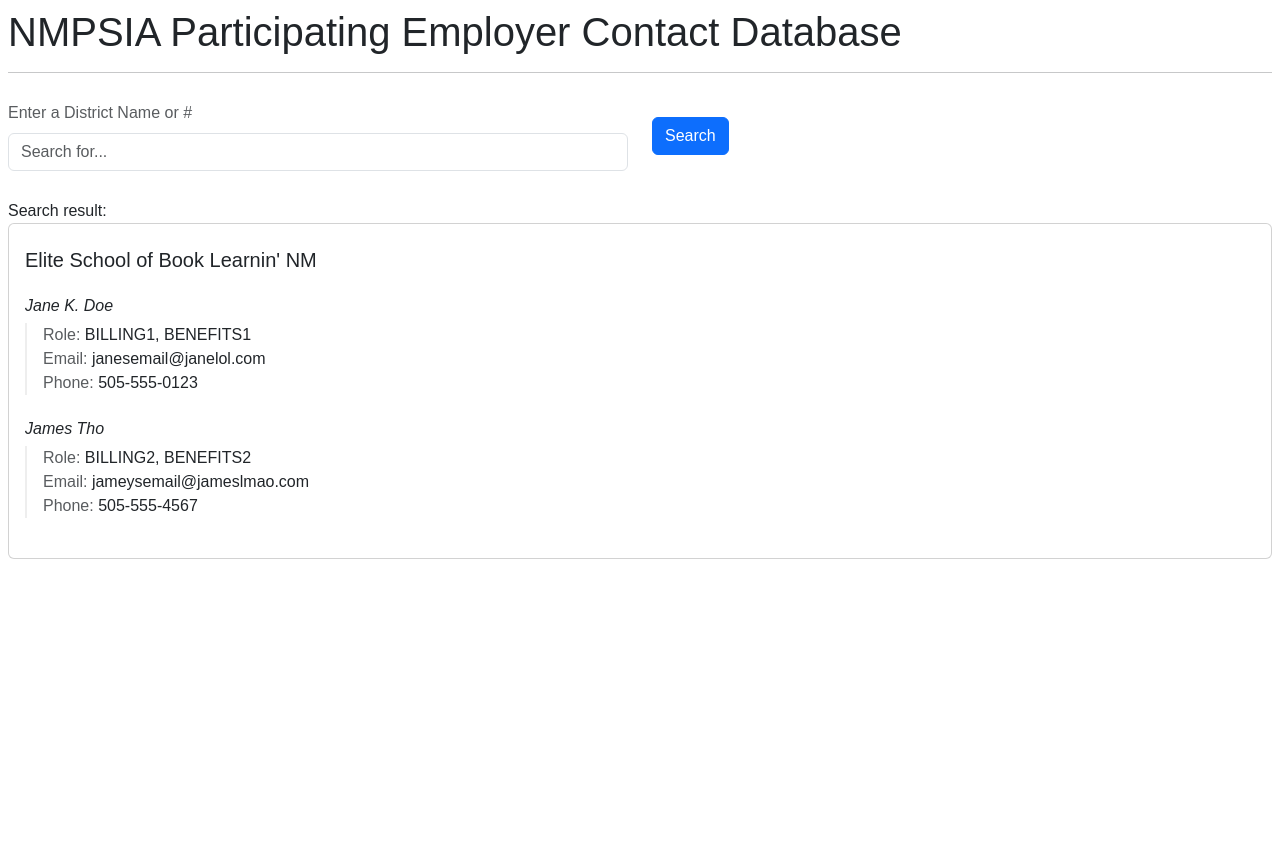
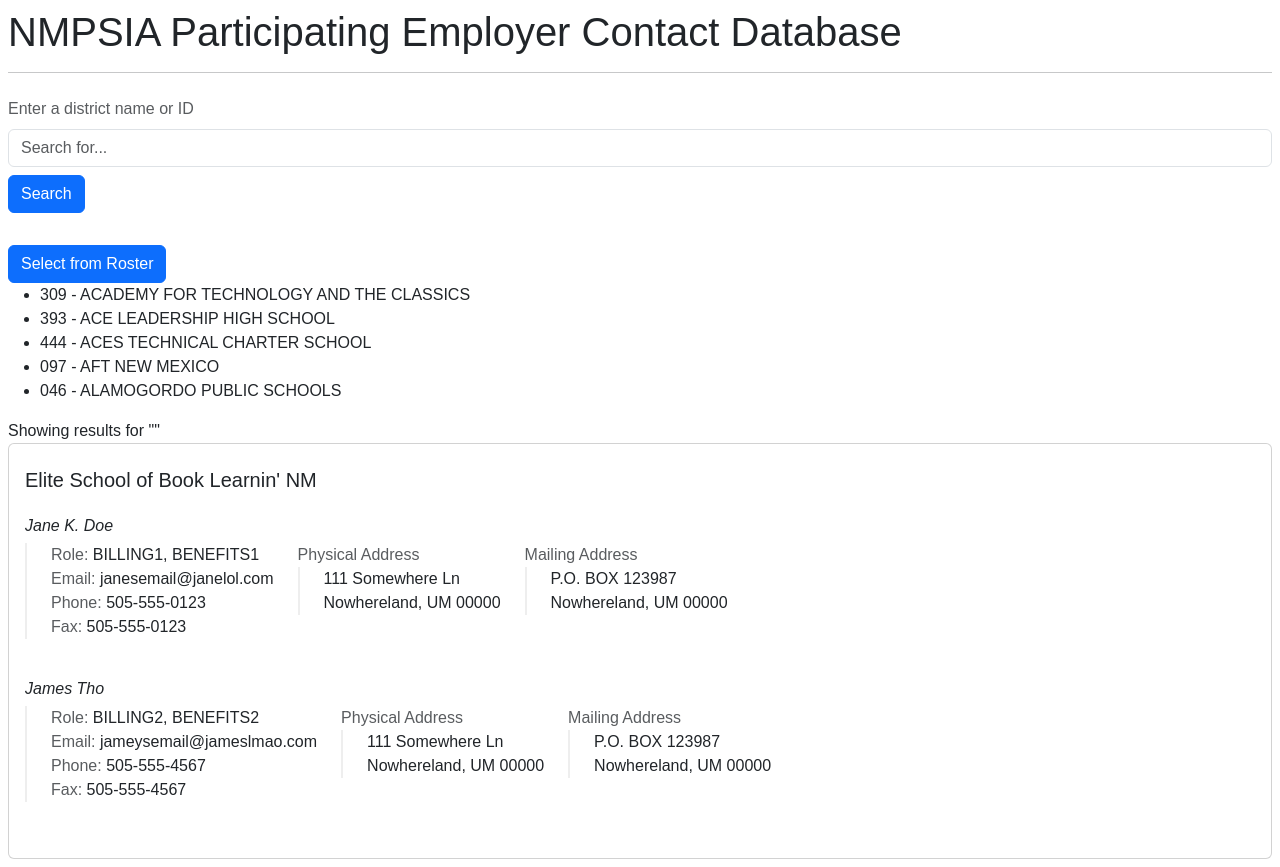
Before and after one commit to emmakatharyn/district-contacts, a React (Create React App) app: page / in a window 1280 px wide. Before the commit the page ends 800 px from the top, so only its background shows below. Built offline with nearby package versions, Linux system fonts and the light colour scheme.

Commit message:
add state for search query; style contact card

```diff
--- a/src/App.css
+++ b/src/App.css
@@ -36,3 +36,13 @@
     transform: rotate(360deg);
   }
 }
+
+.search-result ul {
+  list-style: none;
+  border-left: 2px solid #eee;
+}
+
+.contact-info {
+  display: flex;
+  gap: 16px;
+}
--- a/src/App.js
+++ b/src/App.js
@@ -1,7 +1,7 @@
 import { React, useState } from "react";
 import "./App.css";
 
-// import employers from "./employers";
+import employers from "./employers";
 
 // using a CDN in the html root
 // import "bootstrap/dist/css/bootstrap.min.css";
@@ -13,7 +13,7 @@ import Col from "react-bootstrap/Col";
 import Row from "react-bootstrap/Row";
 
 function App() {
-  const [query, setQuery] = useState();
+  const [query, setQuery] = useState("");
   return (
     <div className='App m-2'>
       <h1>NMPSIA Participating Employer Contact Database</h1>
@@ -21,36 +21,38 @@ function App() {
 
       <Form className='my-4'>
         <Row className='align-items-center'>
-          <Col className='my-1'>
+          <Col>
             <Form.Label htmlFor='inlineFormInputName' className='text-muted'>
-              Enter a District Name or #
+              Enter a district name or ID
             </Form.Label>
             <Search query={query} setQuery={setQuery} />
           </Col>
 
-          <Col className='my-1'>
+          {/* <Col className='my-1'>
             <Button type='submit'>Search</Button>
-          </Col>
+          </Col> */}
         </Row>
       </Form>
 
-      {/* <EmployersList /> */}
-      <span className='mb-4'>Search result:</span>
-      <Card>
+      <Button>Select from Roster</Button>
+
+      <EmployersList />
+
+      <span className='pb-4'>Showing results for "{query}"</span>
+
+      <Card className='search-result'>
         <Card.Body>
           <Card.Title className='my-2'>
             Elite School of Book Learnin' NM
           </Card.Title>
 
+          {/* contact person */}
           <div className='my-4'>
             <Card.Subtitle className='my-2'>
               <em>Jane K. Doe</em>
             </Card.Subtitle>
-            <div>
-              <ul
-                className='ps-3'
-                style={{ listStyle: "none", borderLeft: "2px solid #eee" }}
-              >
+            <div className='contact-info d-flex gap-4'>
+              <ul className='ps-4'>
                 <li>
                   <span className='text-muted'>Role:</span> BILLING1, BENEFITS1
                 </li>
@@ -61,7 +63,24 @@ function App() {
                 <li>
                   <span className='text-muted'>Phone:</span> 505-555-0123
                 </li>
+                <li>
+                  <span className='text-muted'>Fax:</span> 505-555-0123
+                </li>
               </ul>
+              <div>
+                <span className='text-muted'>Physical Address</span>
+                <ul className='ps-4'>
+                  <li>111 Somewhere Ln</li>
+                  <li>Nowhereland, UM 00000</li>
+                </ul>
+              </div>
+              <div>
+                <span className='text-muted'>Mailing Address</span>
+                <ul className='ps-4'>
+                  <li>P.O. BOX 123987</li>
+                  <li>Nowhereland, UM 00000</li>
+                </ul>
+              </div>
             </div>
           </div>
 
@@ -69,11 +88,8 @@ function App() {
             <Card.Subtitle className='my-2'>
               <em>James Tho</em>
             </Card.Subtitle>
-            <Card.Text>
-              <ul
-                className='ps-3'
-                style={{ listStyle: "none", borderLeft: "2px solid #eee" }}
-              >
+            <div className='contact-info d-flex gap-4'>
+              <ul className='ps-4'>
                 <li>
                   <span className='text-muted'>Role:</span> BILLING2, BENEFITS2
                 </li>
@@ -84,8 +100,25 @@ function App() {
                 <li>
                   <span className='text-muted'>Phone:</span> 505-555-4567
                 </li>
+                <li>
+                  <span className='text-muted'>Fax:</span> 505-555-4567
+                </li>
               </ul>
-            </Card.Text>
+              <div>
+                <span className='text-muted'>Physical Address</span>
+                <ul className='ps-4'>
+                  <li>111 Somewhere Ln</li>
+                  <li>Nowhereland, UM 00000</li>
+                </ul>
+              </div>
+              <div>
+                <span className='text-muted'>Mailing Address</span>
+                <ul className='ps-4'>
+                  <li>P.O. BOX 123987</li>
+                  <li>Nowhereland, UM 00000</li>
+                </ul>
+              </div>
+            </div>
           </div>
         </Card.Body>
       </Card>
@@ -93,15 +126,29 @@ function App() {
   );
 }
 
+function EmployersList() {
+  const listItems = employers.map((employer) => (
+    <li>
+      {employer.distID < 100 ? `0${employer.distID}` : employer.distID} -{" "}
+      {employer.school}
+    </li>
+  ));
+  return <ul>{listItems}</ul>;
+}
+
 function Search({ query, setQuery }) {
   return (
+    <div>
       <input
+        id='inlineFormInputName'
         className='form-control'
         type='text'
         placeholder='Search for...'
         value={query}
         onChange={(e) => setQuery(e.target.value)}
       />
+      <button className='btn btn-primary my-2'>Search</button>
+    </div>
   );
 }
 
```
Lines whose indentation alone changed are shown as unchanged.
